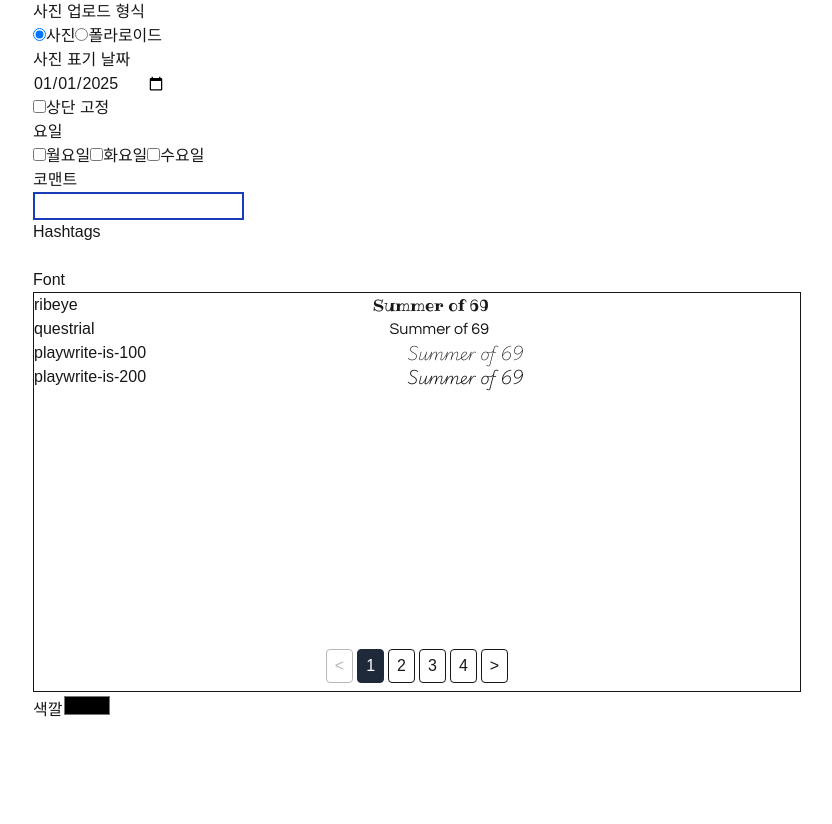
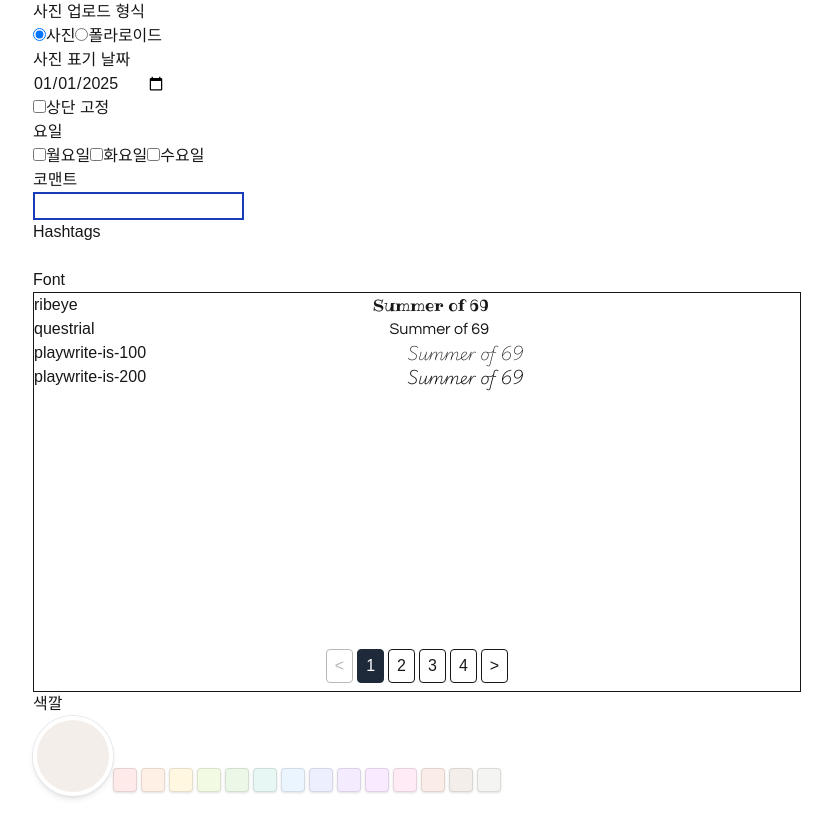
Before and after one commit to rlarkdnjs1024/personal-website-admin, a Next.js app: page / in a window 1280 px wide. Shown: the whole page, without its empty margins (223-1055 px from the left). Before the commit the page ends 800 px from the top, so only its background shows below. Built offline with nearby package versions, Linux system fonts and the light colour scheme.

Commit message:
color picker 구현완료

```diff
--- a/package.json
+++ b/package.json
@@ -12,6 +12,7 @@
     "clsx": "^2.1.1",
     "next": "16.2.10",
     "react": "19.2.4",
+    "react-colorful": "^5.8.0",
     "react-dom": "19.2.4",
     "tailwind-merge": "^3.6.0"
   },
--- a/src/app/(pages)/page.tsx
+++ b/src/app/(pages)/page.tsx
@@ -9,8 +9,9 @@ import {HashTagInput} from "@/components/input/hash-tag";
 import {FONTS} from "@/fonts/fonts";
 import {cn} from "@/lib/utils";
 import {Pagination} from "@/components/pagination";
-import {paginateList} from "../../lib/utils";
-import {pageBootstrap} from "next/dist/client/page-bootstrap";
+import {paginateList} from "@/lib/utils";
+import {ColorPicker} from "@/components/input/color-picker";
+
 
 export default function Home() {
   const [radioValue, setRadioValue] = useState("PHOTO");
@@ -21,6 +22,7 @@ export default function Home() {
   const [hashtags, setHashtags] = useState<string[]>([]);
   const [font, setFont] = useState<string>("");
   const [currentPage, setCurrentPage] = useState<number>(1);
+  const [color, setColor] = useState<string>("#FFFDF8");
 
   useEffect(() => {
       console.log("=================================");
@@ -28,6 +30,7 @@ export default function Home() {
      console.log("dateValue", dateValue);
      console.log("topFix", topFix);
      console.log("weeks", weeks);
+     console.log("color", color);
   });
 
   const PAGE_SIZE = 4;
@@ -121,7 +124,7 @@ export default function Home() {
 
           <div>
               색깔
-              <input type="color"/>
+              <ColorPicker value={color} onValueChange={setColor} name={"color"}/>
           </div>
 
 
--- /dev/null
+++ b/src/components/input/color-picker.tsx
@@ -0,0 +1,144 @@
+import {useRef, useState} from "react";
+import {cn} from "@/lib/utils";
+import {HexAlphaColorPicker} from "react-colorful";
+
+const DEFAULT_COLORS = [
+
+    { name: "coral red", value: "#FFD6D680" },
+    { name: "apricot orange", value: "#FFE2CC80" },
+    { name: "butter yellow", value: "#FFF0C280" },
+    { name: "line cream", value: "#E8F5C880" },
+    { name: "mint green", value: "#D9F2D080" },
+    { name: "torqoise", value: "#CFEFE880" },
+    { name: "pastel blue", value: "#D6ECFF80" },
+    { name: "lavender blue", value: "#DCDFFF80" },
+    { name: "연보라", value: "#E9D8FF80" },
+    { name: "라일락 핑크", value: "#F4D6FF80" },
+    { name: "베이비 핑크", value: "#FFD8EB80" },
+    { name: "로즈 베이지", value: "#F6D9D080" },
+    { name: "크림 베이지", value: "#E8DED380" },
+    { name: "소프트 그레이", value: "#A6A59C1F" },
+];
+
+type ColorPickerProps = {
+    value: string,
+    onValueChange: (value: string) => void,
+
+    name: string,
+}
+
+export function ColorPicker({value, onValueChange, name}: ColorPickerProps) {
+    const [inputValue, setInputValue] = useState<string>("#E8DED380");
+    const [previewColor, setPreviewColor] = useState<string>("#E8DED380");
+    const [isPickerOpen, setIsPickerOpen] = useState(false);
+    const colorPickerRef = useRef<HTMLInputElement>(null);
+
+    function validateHex(value: string) {
+        return /^#[0-9a-fA-F]{6}(?:[0-9a-fA-F]{2})?$/.test(value);
+    }
+
+    function handleManualColorChange(e: React.ChangeEvent<HTMLInputElement>) {
+        const value = e.target.value.toUpperCase();
+        setInputValue(value);
+
+        if (validateHex(value)) {
+            setPreviewColor(value);
+            onValueChange(value);
+        }
+    }
+
+    return (
+        <div>
+            <div className="relative inline-block">
+                <button
+                    onClick={() => setIsPickerOpen(!isPickerOpen)}
+                    className="w-20 h-20 rounded-full border-4 border-white shadow-md ring-1 ring-gray-200 cursor-pointer transition-transform hover:scale-105 hover:shadow-lg"
+                    style={{ backgroundColor: previewColor }}
+                >
+                </button>
+
+                {isPickerOpen && (
+                    <div className="absolute left-full top-0 z-50 ml-3 rounded-xl border border-gray-200 bg-white p-3 shadow-xl">
+                        <div className="mb-2 flex justify-end">
+                            <button
+                                onClick={() => setIsPickerOpen(false)}
+                                className="flex h-5 w-5 cursor-pointer items-center justify-center rounded-full text-gray-400 hover:bg-gray-100 hover:text-gray-600"
+                            >
+                                ✕
+                            </button>
+                        </div>
+                        <HexAlphaColorPicker
+                            color={value}
+                            onChange ={(previewValue) => {
+                                setPreviewColor(previewValue.toUpperCase())
+                                setInputValue(previewValue.toUpperCase())
+                        }}
+                            onChangeEnd={(color) => onValueChange(color)}
+                        />
+                        <div>
+                            <input
+                                type="text"
+                                maxLength={9}
+                                value={inputValue}
+                                onChange={handleManualColorChange}
+                                className={`
+                                    w-28
+                                    cursor-default
+                                    border-0 border-b border-gray-300
+                                    bg-transparent px-1 py-1
+                                    outline-none
+                                    transition-shadow
+                                    focus:border-gray-400
+                                    `}
+
+                            />
+                        </div>
+                    </div>
+                )}
+            </div>
+
+            <div className="inline-block">
+                <div className="flex flex-col gap-2">
+                    <div className="flex gap-1">
+                        {DEFAULT_COLORS.map(color => (
+                            <button
+                                key={color.value}
+                                onClick={() => {
+                                    setInputValue(color.value);
+                                    setPreviewColor(color.value);
+                                    onValueChange(color.value);
+                                }}
+                                className="h-6 w-6 rounded
+                                        border border-black/10
+                                        shadow-sm
+                                        transition-all duration-150
+                                        hover:-translate-y-0.5
+                                        hover:cursor-pointer
+                                        hover:scale-110
+                                        hover:border-black/20
+                                        hover:shadow-md
+                                        focus-visible:outline-none
+                                        focus-visible:ring-2
+                                        focus-visible:ring-gray-400
+                                        focus-visible:ring-offset-2
+                                        active:scale-95"
+                                style={{ backgroundColor: color.value }}
+                            >
+                            </button>
+                        ))}
+
+                    </div>
+
+                    <div className="flex gap-1">
+                        <button onClick={() => onValueChange("#FFFDF8")}>
+                            <div className={cn("w-6 h-6 rounded",  `bg-[${previewColor}]`)}/>
+                        </button>
+                    </div>
+                </div>
+            </div>
+
+
+        </div>
+
+    )
+}
--- a/src/components/input/hash-tag.tsx
+++ b/src/components/input/hash-tag.tsx
@@ -13,7 +13,6 @@ type HashTagInputProps = {
 export function HashTagInput({hashtags, onChange, maxCount, minLength, maxLength}: HashTagInputProps) {
 
     const [inputText, setInputText] = useState("");
-    console.log("해시태그 길이", hashtags.length);
 
     const errorMessage =
         hashtags.length === maxCount && inputText.trim() ? `You can add up to ${maxCount} hashtags.` : "";
```
Also changed, not shown: 1 other file (tests, documents, lock files or other folders).
